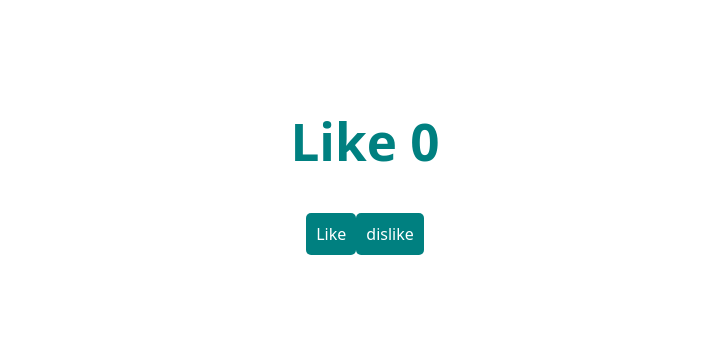
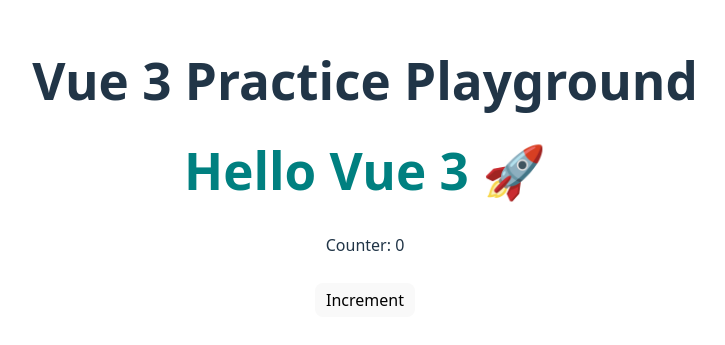
Before and after one commit to AlMahfuzKhanD/vue-3-practice, a Vue app: page / in a window 1280 px wide. Shown: the part 233-578 px from the top of the page, without its empty margins (275-1000 px from the left). Built offline with nearby package versions, Linux system fonts and the light colour scheme.

Commit message:
Ref practice done

```diff
--- a/src/App.vue
+++ b/src/App.vue
@@ -1,37 +1,15 @@
+<template>
+  <div>
+    <h1>Vue 3 Practice Playground</h1>
 
-  <template>
-  <h1>Like {{ likes }}</h1>
-  <button @click="like">Like</button>
-  <button @click="dislike">dislike</button>
+    <!-- Swap this line depending on what you want to test -->
+    <Day1Counter />
+    <!-- <Day2Computed /> -->
+  </div>
 </template>
 
-
 <script setup>
-import {ref} from 'vue'
-
-
-const likes = ref(0)
-
-function like(){
-  likes.value++
-}
-
-function dislike(){
-  likes.value--
-}
-
+// import Day2BMI from './components/Day2BMI.vue'
+import Day1Counter from './components/Day1Counter.vue'
+// import Day2Computed from './components/Day2Computed.vue'
 </script>
-<style>
-h1 {
-  color:teal
-}
-button{
-  margin-top: 10px;
-  padding: 10px 10px;
-  background-color:teal;
-  color:white;
-  border:none;
-  border-radius:5px;
-  cursor:pointer;
-}
-</style>
--- /dev/null
+++ b/src/components/Day1Counter.vue
@@ -0,0 +1,26 @@
+<template>
+  <h1>Hello Vue 3 🚀</h1>
+  <p>Counter: {{ count }}</p>
+  <button @click="increment">Increment</button>
+</template>
+
+<script setup>
+import { ref } from 'vue'
+
+// reactive primitive
+const count = ref(0)
+
+function increment() {
+  count.value++
+}
+</script>
+
+<style scoped>
+h1 {
+  color: teal;
+}
+button {
+  margin-top: 10px;
+  padding: 5px 10px;
+}
+</style>
```
Also changed, not shown: src/components/HelloWorld.vue (deleted, +0 -43 lines), src/components/Day1User.vue (added).
